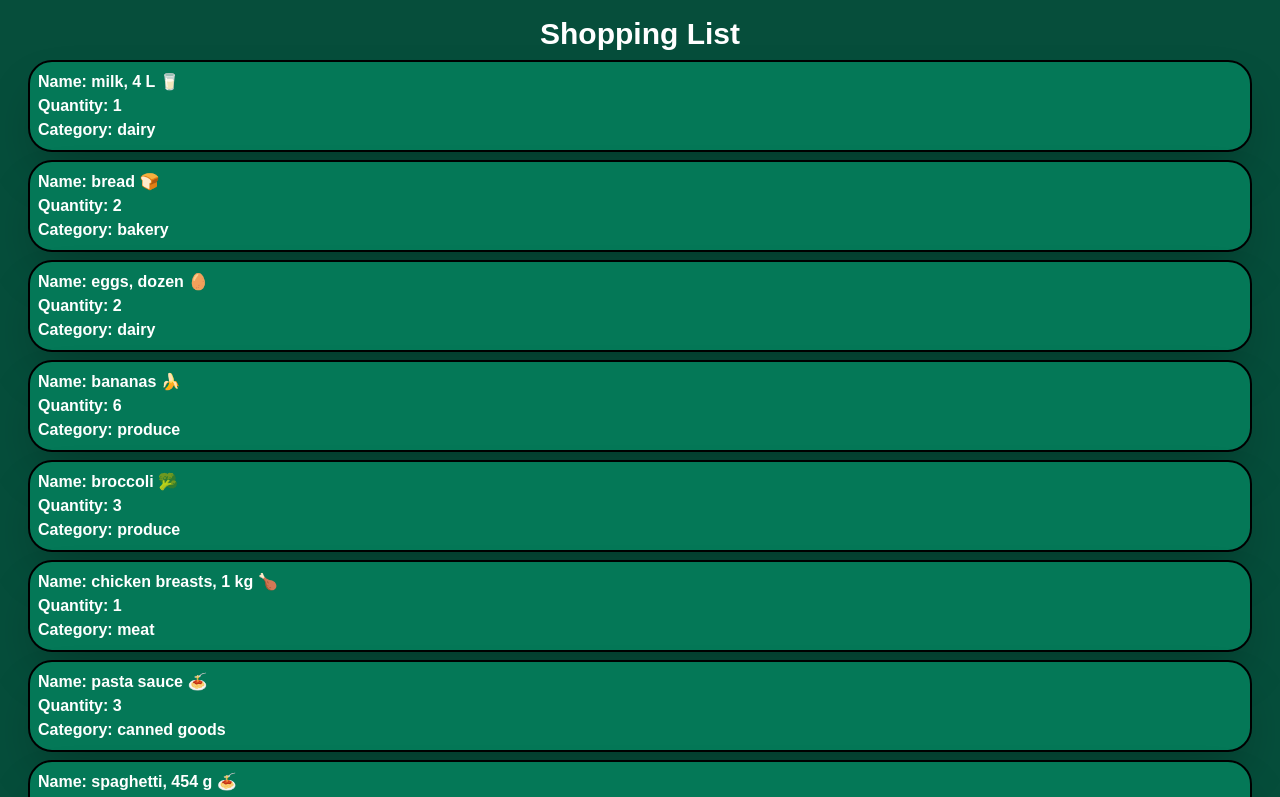
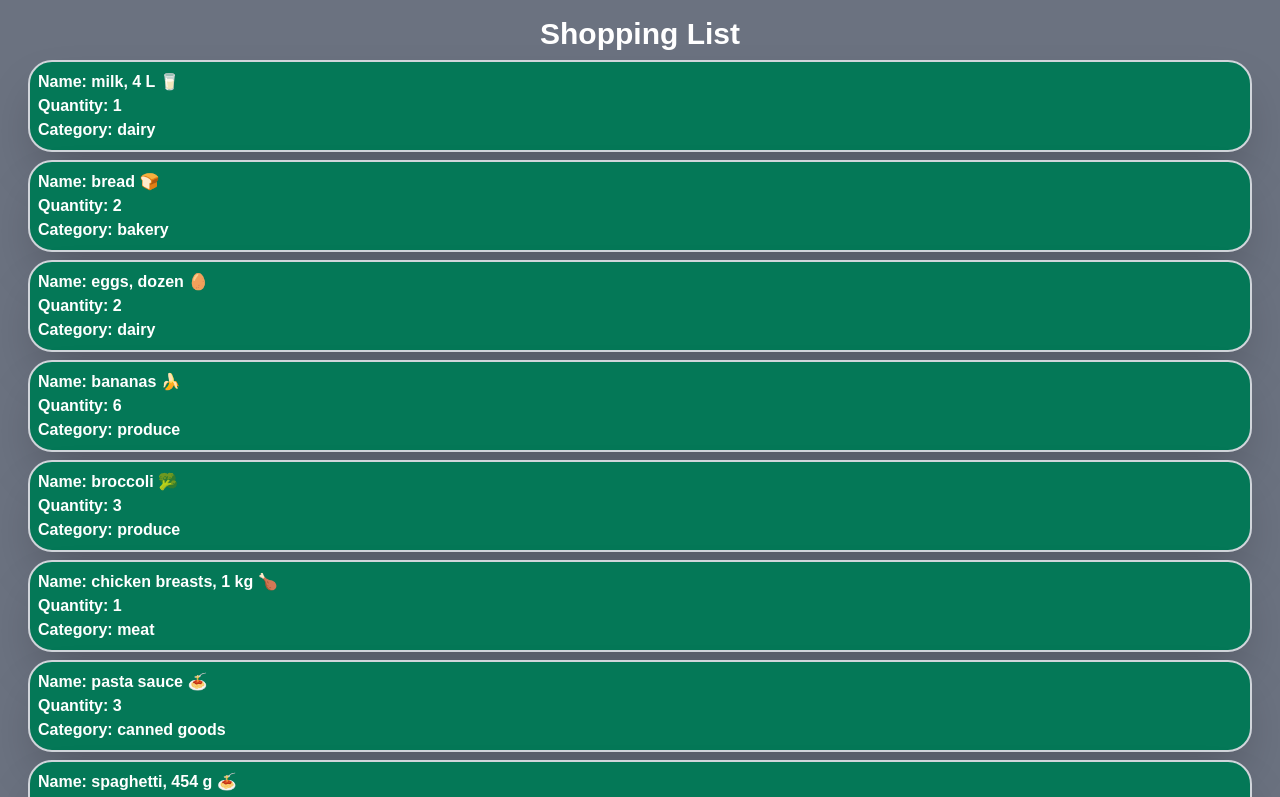
Before and after one commit to romerjohn4/cprg306-assignments, a Next.js app: page /week-3 in a window 1280 px wide. Shown: the top 797 px of the page. Built offline with nearby package versions, Linux system fonts and the light colour scheme.

Commit message:
changed some tailwind css
changed background colours and other colours

```diff
--- a/app/week-3/item.js
+++ b/app/week-3/item.js
@@ -1,6 +1,6 @@
 export default function Item(props) {
     return (
-        <section className="border p-2 m-2 bg-emerald-700 border-black rounded-3xl shadow-2xl border-2">
+        <section className="border p-2 m-2 bg-emerald-700 border-gray-300 rounded-3xl shadow-2xl border-2">
             <ul>
                 <li className="font-bold text-white">
                     Name: {props.name}
--- a/app/week-3/page.js
+++ b/app/week-3/page.js
@@ -2,7 +2,7 @@ import { ItemList } from "./item-list.js";
 
 export default function Page() {
     return (
-        <main className="mx-auto p-4 bg-emerald-900">
+        <main className="mx-auto p-4 bg-gray-500">
             <h1 className="text-3xl font-bold text-center text-white">Shopping List</h1>
             <ItemList />
         </main>
--- a/app/week-5/new-item.js
+++ b/app/week-5/new-item.js
@@ -37,7 +37,7 @@ export default function NewItem() {
 
     return (
 <div className="flex justify-center items-center p-4">
-  <div className="text-center bg-gray-800 p-10 w-96 space-y-4">
+  <div className="text-center bg-gray-500 p-10 w-96 space-y-4">
 
     {/* Item Name */}
     <form className="w-full max-w-xs mx-auto space-y-4" onSubmit={(event) => handleSubmit(event)}>
```
